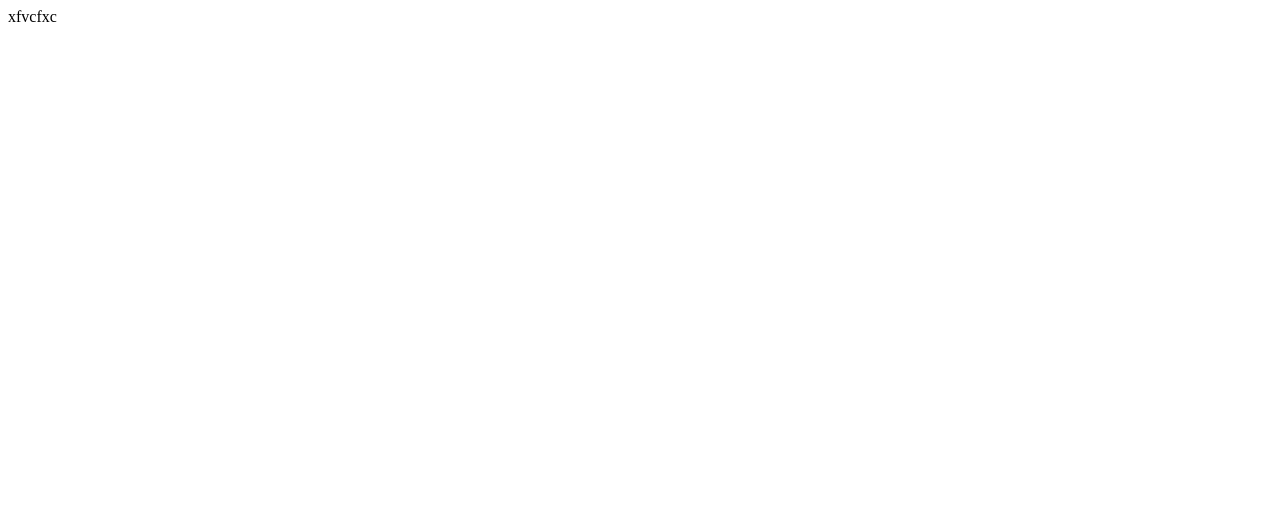
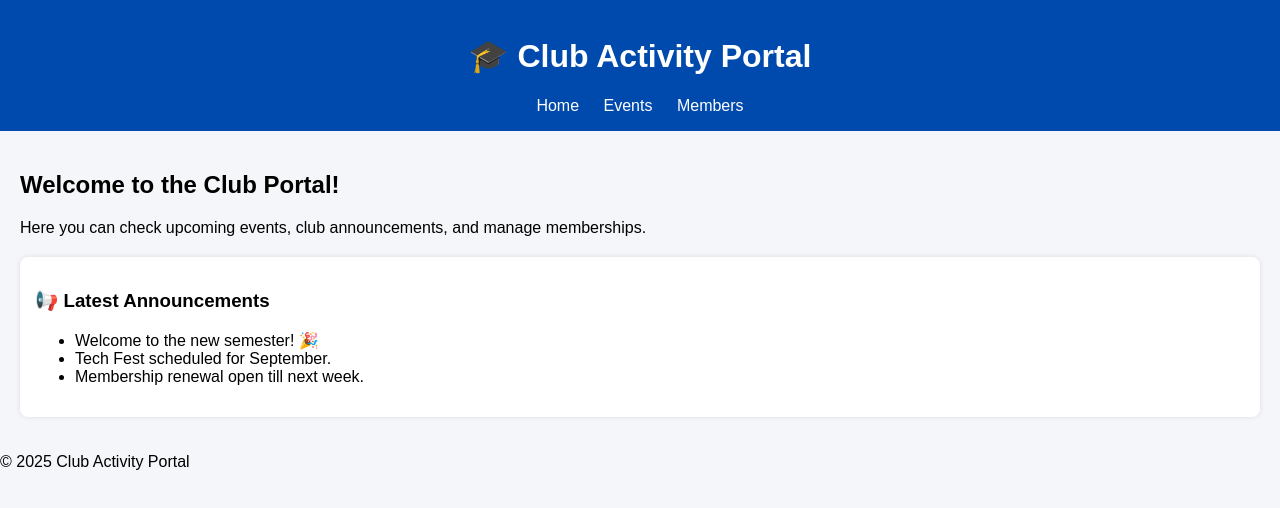
Before and after one commit to sruthilayasethu01/club-activity-portal, a plain HTML site: page frontend/index.html in a window 1280 px wide. Drawn offline with Linux system fonts and the light colour scheme.

Commit message:
Added frontend pages (index, events, members) with styles and script

```diff
--- /dev/null
+++ b/frontend/events.html
@@ -0,0 +1,38 @@
+<!DOCTYPE html>
+<html lang="en">
+<head>
+  <meta charset="UTF-8">
+  <meta name="viewport" content="width=device-width, initial-scale=1.0">
+  <title>Club Events</title>
+  <link rel="stylesheet" href="style.css">
+</head>
+<body>
+  <header>
+    <h1>📅 Club Events</h1>
+    <nav>
+      <a href="index.html">Home</a>
+      <a href="events.html">Events</a>
+      <a href="members.html">Members</a>
+    </nav>
+  </header>
+
+  <main>
+    <section class="form-section">
+      <h2>Add New Event</h2>
+      <form id="eventForm">
+        <input type="text" id="eventName" placeholder="Event Name" required>
+        <input type="date" id="eventDate" required>
+        <textarea id="eventDescription" placeholder="Event Description"></textarea>
+        <button type="submit">Add Event</button>
+      </form>
+    </section>
+
+    <section class="list-section">
+      <h2>Upcoming Events</h2>
+      <ul id="eventList"></ul>
+    </section>
+  </main>
+
+  <script src="script.js"></script>
+</body>
+</html>
--- a/frontend/index.html
+++ b/frontend/index.html
@@ -1 +1,37 @@
-xfvcfxc
+<!DOCTYPE html>
+<html lang="en">
+<head>
+  <meta charset="UTF-8">
+  <meta name="viewport" content="width=device-width, initial-scale=1.0">
+  <title>Club Activity Portal</title>
+  <link rel="stylesheet" href="style.css">
+</head>
+<body>
+  <header>
+    <h1>🎓 Club Activity Portal</h1>
+    <nav>
+      <a href="index.html">Home</a>
+      <a href="events.html">Events</a>
+      <a href="members.html">Members</a>
+    </nav>
+  </header>
+
+  <main>
+    <h2>Welcome to the Club Portal!</h2>
+    <p>Here you can check upcoming events, club announcements, and manage memberships.</p>
+
+    <section id="announcements">
+      <h3>📢 Latest Announcements</h3>
+      <ul id="announcementList">
+        <!-- announcements will load dynamically -->
+      </ul>
+    </section>
+  </main>
+
+  <footer>
+    <p>&copy; 2025 Club Activity Portal</p>
+  </footer>
+
+  <script src="script.js"></script>
+</body>
+</html>
--- /dev/null
+++ b/frontend/script.js
@@ -0,0 +1,14 @@
+document.addEventListener("DOMContentLoaded", () => {
+  const announcements = [
+    "Welcome to the new semester! 🎉",
+    "Tech Fest scheduled for September.",
+    "Membership renewal open till next week."
+  ];
+
+  const list = document.getElementById("announcementList");
+  announcements.forEach(msg => {
+    let li = document.createElement("li");
+    li.textContent = msg;
+    list.appendChild(li);
+  });
+});
--- /dev/null
+++ b/frontend/style.css
@@ -0,0 +1,31 @@
+body {
+  font-family: Arial, sans-serif;
+  margin: 0;
+  padding: 0;
+  background: #f4f6f9;
+}
+
+header {
+  background: #004aad;
+  color: white;
+  padding: 1rem;
+  text-align: center;
+}
+
+nav a {
+  color: white;
+  margin: 0 10px;
+  text-decoration: none;
+}
+
+main {
+  padding: 20px;
+}
+
+section {
+  margin-top: 20px;
+  background: white;
+  padding: 15px;
+  border-radius: 8px;
+  box-shadow: 0 0 5px rgba(0,0,0,0.1);
+}
```
Also changed, not shown: frontend/members.html (added, +37 -0 lines).
